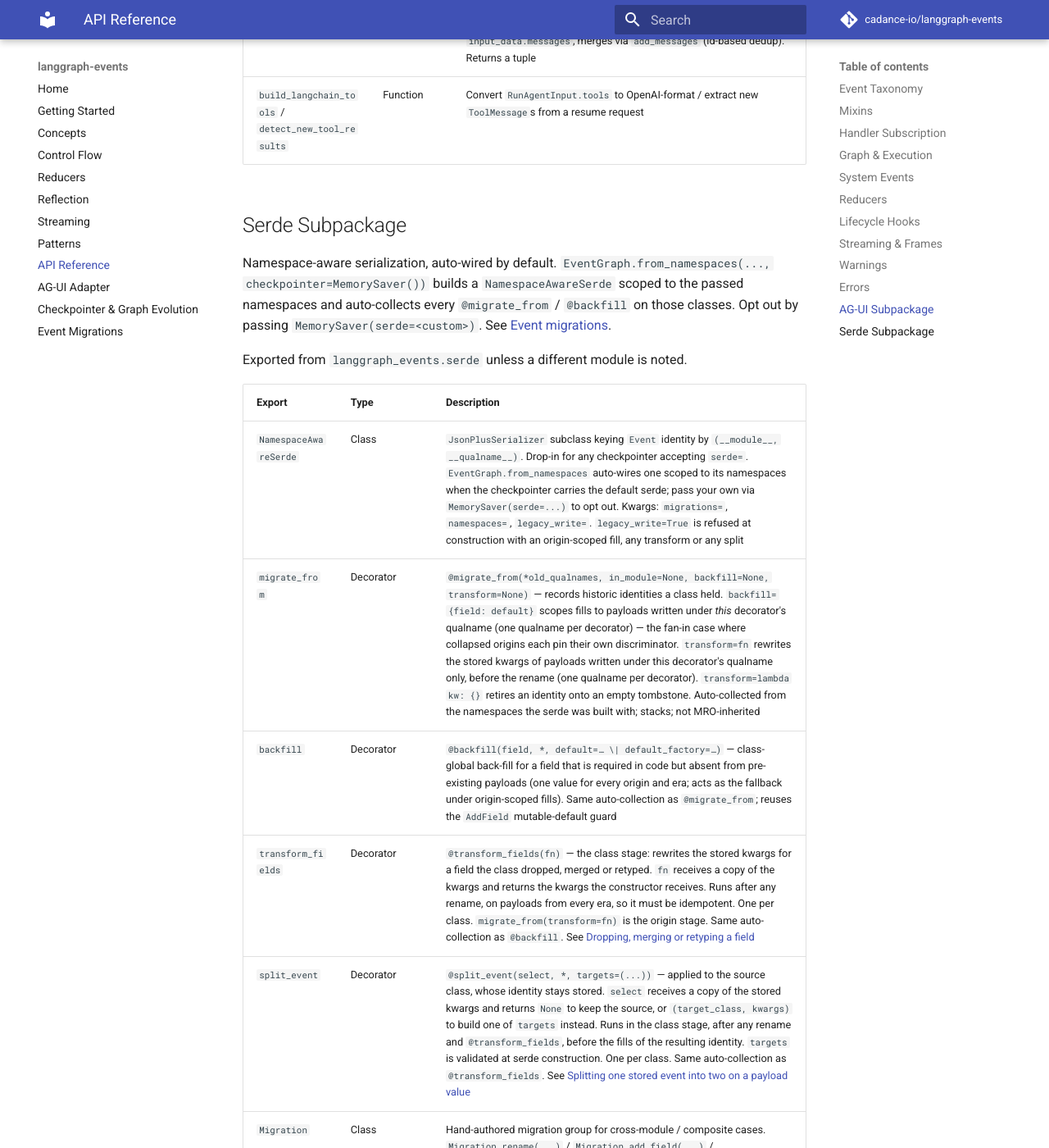
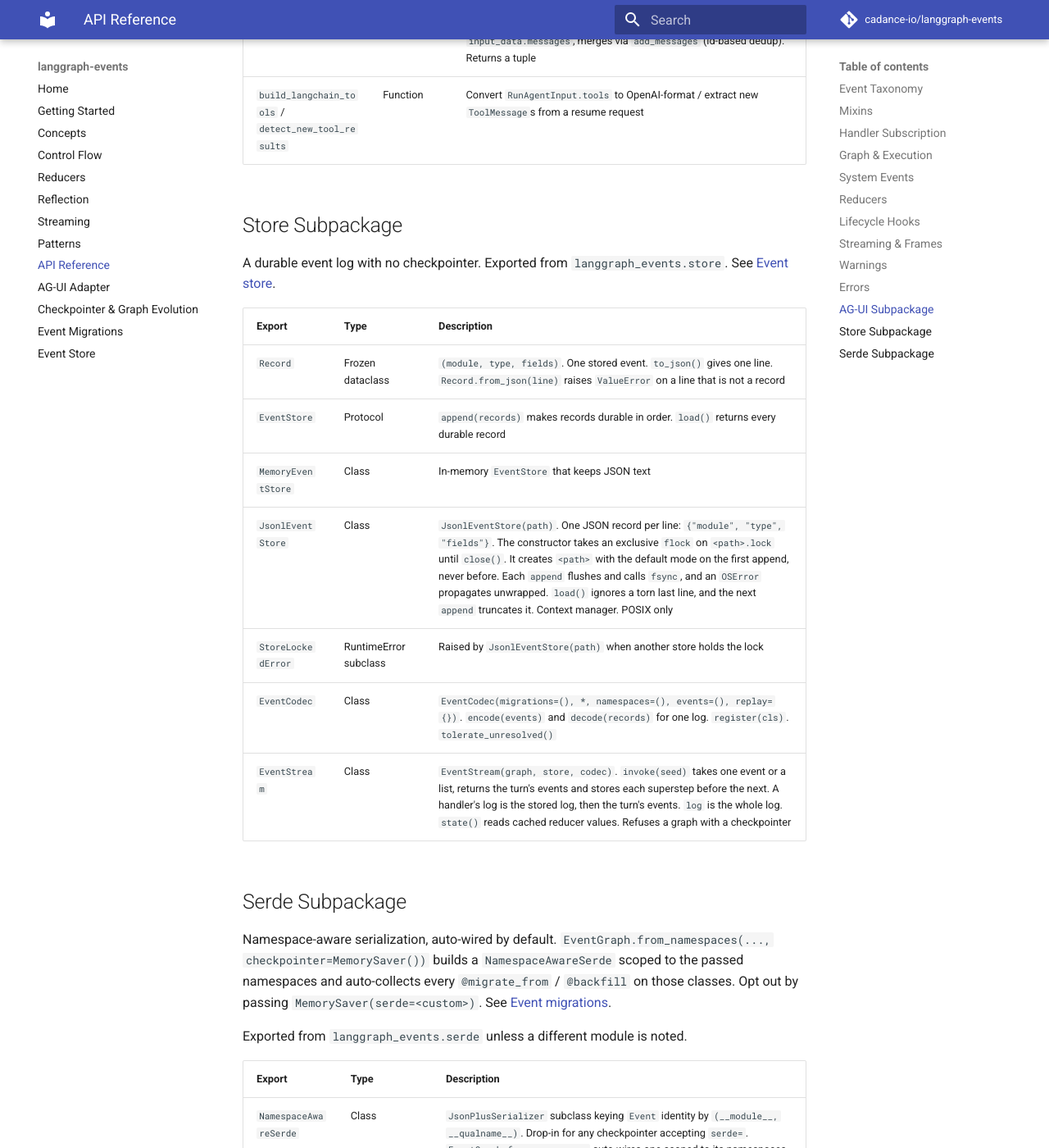
Before and after one commit to cadance-io/langgraph-events, an MkDocs documentation site: the page built from docs/api.md, in a window 1280 px wide and 1400 px high, scrolled down 12135 px. Shown: the whole window at 82% size. Built offline with MkDocs 1.6.1 and Material for MkDocs 9.7.7, drawn with Linux system fonts in a browser that asks for light colours; comment, search, counter and statistics services are not loaded.

Commit message:
docs: add the event store page and API reference

```diff
--- a/docs/api.md
+++ b/docs/api.md
@@ -177,6 +177,20 @@
 | `merge_frontend_messages` | Function | `resume_factory` helper: reads messages from `checkpoint_state["reducers"][reducer_name]`, converts `input_data.messages`, merges via `add_messages` (id-based dedup). Returns a tuple |
 | `build_langchain_tools` / `detect_new_tool_results` | Function | Convert `RunAgentInput.tools` to OpenAI-format / extract new `ToolMessage`s from a resume request |
 
+## Store Subpackage
+
+A durable event log with no checkpointer. Exported from `langgraph_events.store`. See [Event store](event-store.md).
+
+| Export | Type | Description |
+|---|---|---|
+| `Record` | Frozen dataclass | `(module, type, fields)`. One stored event. `to_json()` gives one line. `Record.from_json(line)` raises `ValueError` on a line that is not a record |
+| `EventStore` | Protocol | `append(records)` makes records durable in order. `load()` returns every durable record |
+| `MemoryEventStore` | Class | In-memory `EventStore` that keeps JSON text |
+| `JsonlEventStore` | Class | `JsonlEventStore(path)`. One JSON record per line: `{"module", "type", "fields"}`. The constructor takes an exclusive `flock` on `<path>.lock` until `close()`. It creates `<path>` with the default mode on the first append, never before. Each `append` flushes and calls `fsync`, and an `OSError` propagates unwrapped. `load()` ignores a torn last line, and the next `append` truncates it. Context manager. POSIX only |
+| `StoreLockedError` | RuntimeError subclass | Raised by `JsonlEventStore(path)` when another store holds the lock |
+| `EventCodec` | Class | `EventCodec(migrations=(), *, namespaces=(), events=(), replay={})`. `encode(events)` and `decode(records)` for one log. `register(cls)`. `tolerate_unresolved()` |
+| `EventStream` | Class | `EventStream(graph, store, codec)`. `invoke(seed)` takes one event or a list, returns the turn's events and stores each superstep before the next. A handler's log is the stored log, then the turn's events. `log` is the whole log. `state()` reads cached reducer values. Refuses a graph with a checkpointer |
+
 ## Serde Subpackage
 
 Namespace-aware serialization, auto-wired by default. `EventGraph.from_namespaces(..., checkpointer=MemorySaver())` builds a `NamespaceAwareSerde` scoped to the passed namespaces and auto-collects every `@migrate_from` / `@backfill` on those classes. Opt out by passing `MemorySaver(serde=<custom>)`. See [Event migrations](event-migrations.md).
--- a/mkdocs.yml
+++ b/mkdocs.yml
@@ -24,6 +24,7 @@
   - AG-UI Adapter: agui.md
   - Checkpointer & Graph Evolution: checkpointer-evolution.md
   - Event Migrations: event-migrations.md
+  - Event Store: event-store.md
 
 markdown_extensions:
   - md_in_html
```
Also changed, not shown: docs/event-store.md (added, +131 -0 lines).
